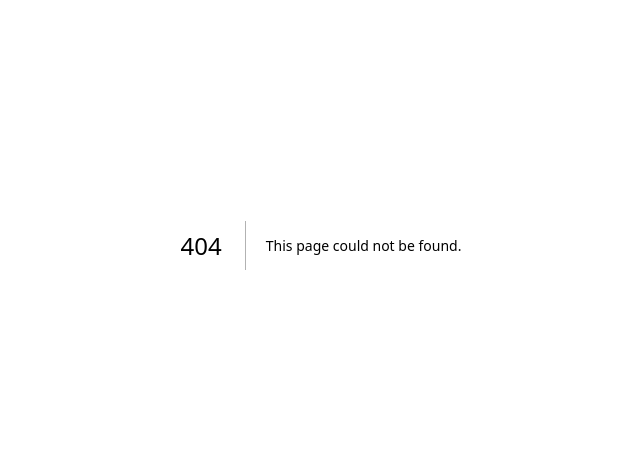
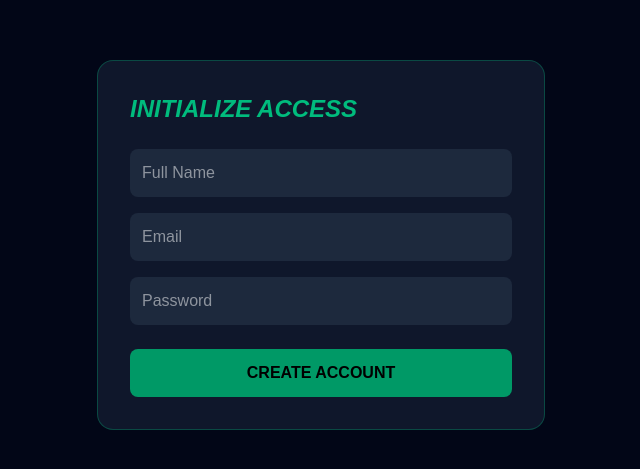
Before and after one commit to Ultza/forest-guard-dashboard, a Next.js app: page /login in a window 1280 px wide. Before the commit this address had no page. Shown: the part 155-624 px from the top of the page, without its empty margins (319-959 px from the left). Built offline with nearby package versions, Linux system fonts and the light colour scheme; no server answers.

Commit message:
Add login page for auth initialization

```diff
--- /dev/null
+++ b/app/login/page.tsx
@@ -0,0 +1,36 @@
+"use client"
+import { useState } from 'react'
+import { supabase } from '../../lib/supabase'
+
+export default function LoginPage() {
+  const [email, setEmail] = useState('')
+  const [password, setPassword] = useState('')
+  const [fullName, setFullName] = useState('')
+
+  const handleSignUp = async () => {
+    const { data, error } = await supabase.auth.signUp({
+      email,
+      password,
+      options: { data: { full_name: fullName } }
+    })
+    if (error) alert(error.message)
+    else alert("Cek email kamu untuk verifikasi atau langsung cek di Supabase!")
+  }
+
+  return (
+    <div className="min-h-screen bg-[#020617] flex items-center justify-center p-4">
+      <div className="bg-slate-900 p-8 rounded-2xl border border-emerald-500/30 w-full max-w-md">
+        <h2 className="text-emerald-500 font-black text-2xl mb-6 italic">INITIALIZE ACCESS</h2>
+        <input type="text" placeholder="Full Name" className="w-full mb-4 p-3 bg-slate-800 rounded-lg text-white"
+          onChange={(e) => setFullName(e.target.value)} />
+        <input type="email" placeholder="Email" className="w-full mb-4 p-3 bg-slate-800 rounded-lg text-white"
+          onChange={(e) => setEmail(e.target.value)} />
+        <input type="password" placeholder="Password" className="w-full mb-6 p-3 bg-slate-800 rounded-lg text-white"
+          onChange={(e) => setPassword(e.target.value)} />
+        <button onClick={handleSignUp} className="w-full bg-emerald-600 hover:bg-emerald-500 text-black font-black p-3 rounded-lg transition-all">
+          CREATE ACCOUNT
+        </button>
+      </div>
+    </div>
+  )
+}
```
